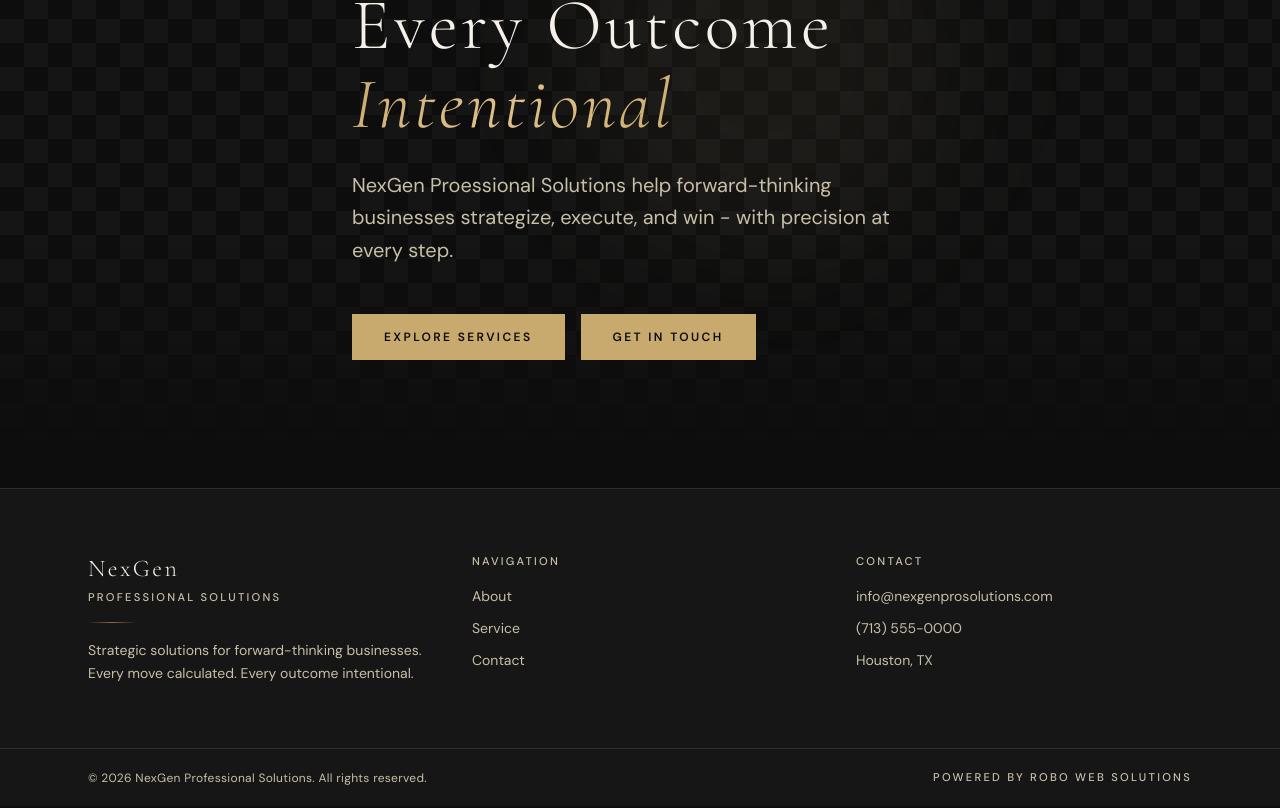
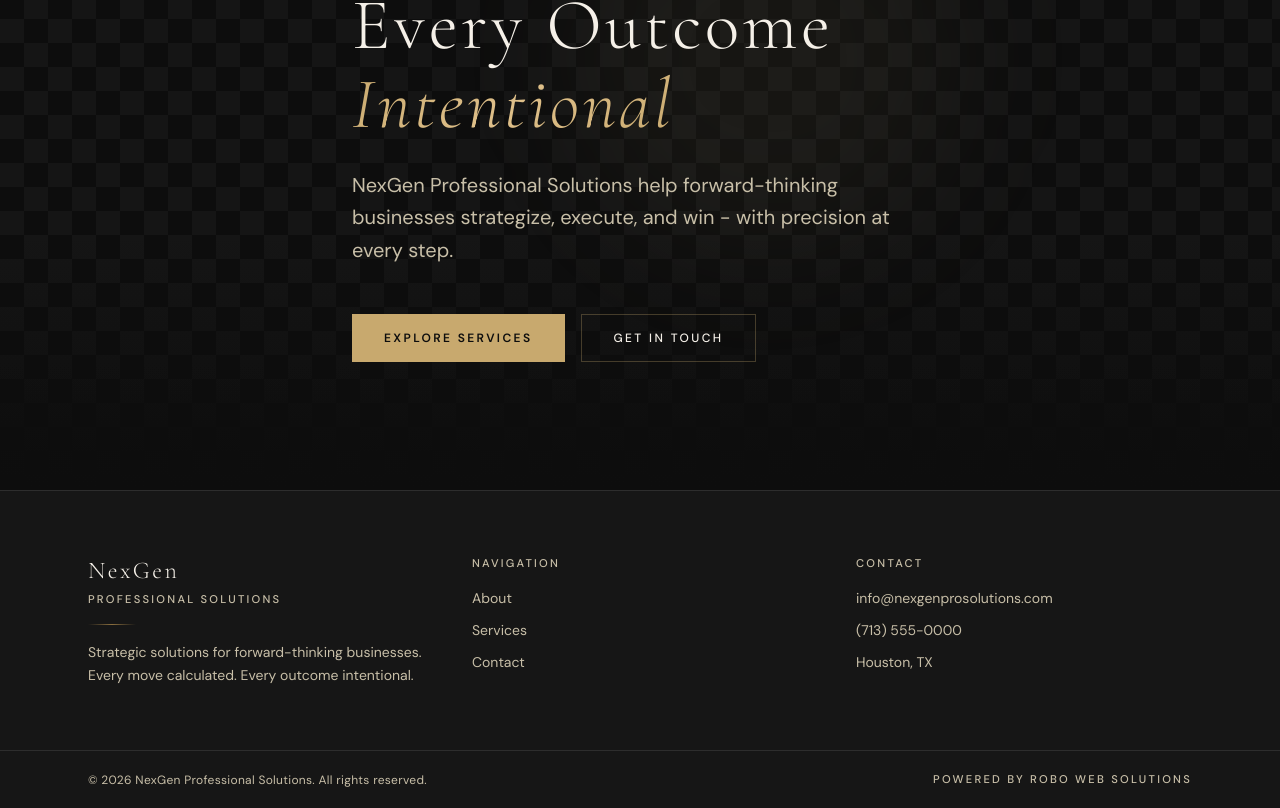
Before and after one commit to rmathew21/nex-gen, a Next.js app: page / in a window 1280 px wide. Shown: the part 341-1149 px from the top of the page. Built offline with nearby package versions, Linux system fonts and the light colour scheme.

Commit message:
fix: typo corrections in hero and footer

```diff
--- a/src/app/page.tsx
+++ b/src/app/page.tsx
@@ -24,14 +24,14 @@
                 </h1>
 
                 <p className="text-ivory-dim text-lg md:text-xl leading-relaxed max-w-xl mb-12">
-                  NexGen Proessional Solutions help forward-thinking businesses strategize, execute, and win - with precision at every step.
+                  NexGen Professional Solutions help forward-thinking businesses strategize, execute, and win - with precision at every step.
                 </p>
 
                 <div className="flex flex-col sm:flex-row gap-4">
                   <Link href='/services' className="btn-primary">
                     Explore Services
                   </Link>
-                  <Link href='/contact' className="btn-primary">
+                  <Link href='/contact' className="btn-outline">
                     Get In Touch
                   </Link>
                 </div>
--- a/src/components/Footer.tsx
+++ b/src/components/Footer.tsx
@@ -2,7 +2,7 @@
 
 const links = [
   { href: "/about", label: "About" },
-  { href: "/services", label: "Service" },
+  { href: "/services", label: "Services" },
   { href: "/contact", label: "Contact" },
 ];
 
```
